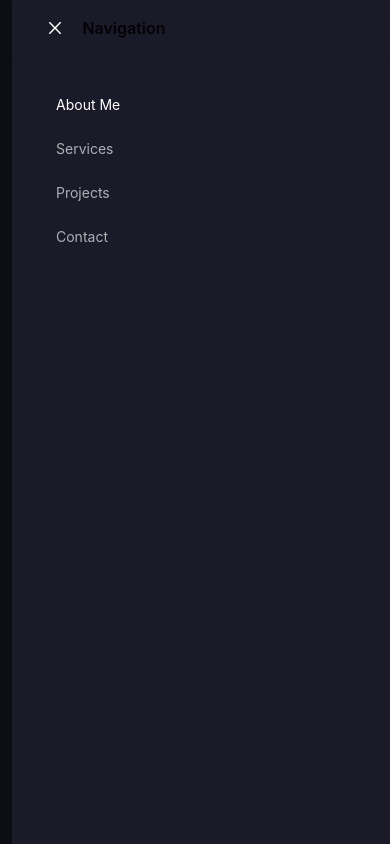
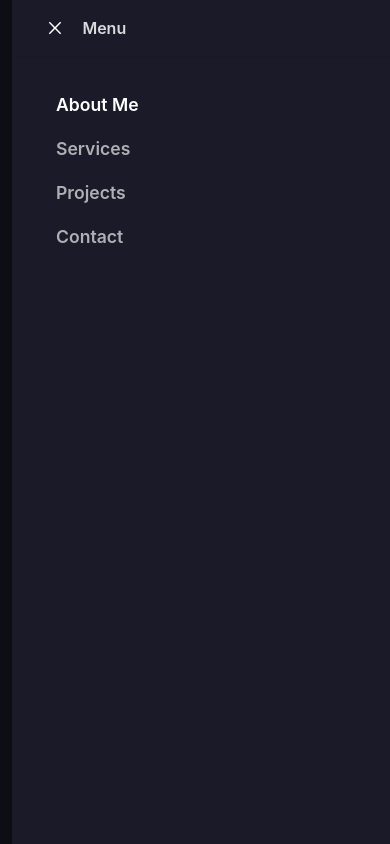
Before and after one commit to loshithan/Personal_portfolio, a React (Vite) app: page / in a window 390 px wide. Both pictures are taken after a click on the button 358 px from the left and 48 px from the top of the page. Shown: the top 844 px of the page. Built offline with nearby package versions, Linux system fonts and the light colour scheme.

Commit message:
temprory flaws in responsiveness fixed

```diff
--- a/src/App.css
+++ b/src/App.css
@@ -60,7 +60,8 @@ Content{
   section{
     padding: 0 !important;
     overflow-x: hidden !important;
-    padding-top: 6rem !important;
+    padding-top: 3rem !important;
+    overflow: auto; /* Remove this if not needed */
   }
   section h2{
     font-size: 1.25rem !important;
--- a/src/components/Header/Header.jsx
+++ b/src/components/Header/Header.jsx
@@ -117,6 +117,7 @@ import { Layout, Menu, Grid, theme, Button, Drawer } from "antd"; // Import Draw
 import "./header.css";
 import { motion } from "framer-motion";
 import { MenuOutlined } from "@ant-design/icons";
+import { header } from "motion/react-client";
 
 const { Header } = Layout;
 const { useToken } = theme;
@@ -250,13 +251,20 @@ export default function AppHeader() {
             style={{ marginLeft: "auto", color: "var(--primary-color)",float:"right",position:'absolute',top:'16px',right:0,border:'none',outline:'none' }} // Style the button
           />
           <Drawer // Mobile Drawer
-            title="Navigation"
+            title="Menu"
             placement="right"
             closable={true}
             onClose={onClose}
-            visible={visible}
-            style={{ backgroundColor: "var(--secondary-color)" }}
-          >
+            open={visible}
+            style={{
+              header: {
+                fontSize: "1.5rem",
+                fontWeight: 600,
+              },
+              backgroundColor: "var(--secondary-color)",
+              color: "var(--text-color)"
+            }}
+                      >
             <Menu
               theme="dark"
               mode="vertical" // Vertical menu in the drawer
@@ -264,6 +272,8 @@ export default function AppHeader() {
               onClick={handleMenuClick}
               style={{
                 backgroundColor: "var(--secondary-color)",
+                fontSize: "1.1rem",
+                fontWeight: 600,
               }}
               items={menuItems}
             />
--- a/src/components/Header/header.css
+++ b/src/components/Header/header.css
@@ -24,3 +24,6 @@
     font-size: 1.25rem !important;
   }
 }
+.ant-drawer-content .ant-menu-item:focus {
+  background-color: var(--primary-color) !important;
+}
--- a/src/components/Hero/hero.css
+++ b/src/components/Hero/hero.css
@@ -47,7 +47,7 @@ button{
 }
 @media screen and (max-width: 767px) {
 .hero-section{
-  margin-top: 4rem !important;
+  /* margin-top: 4rem !important; */
 }
   .hero-section h1{
     font-size: 2.5rem !important;
```
